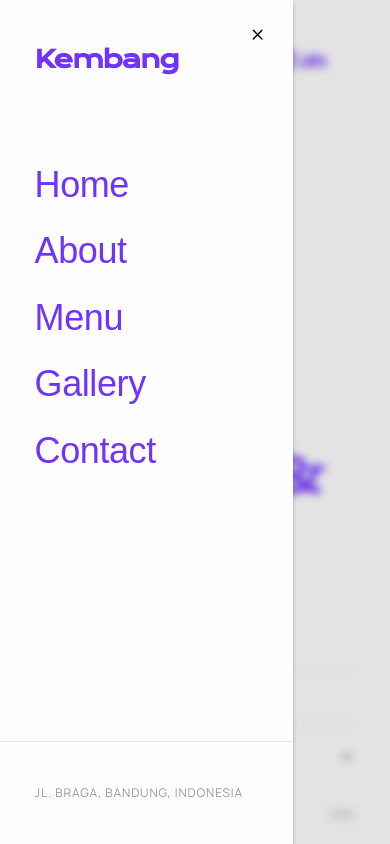
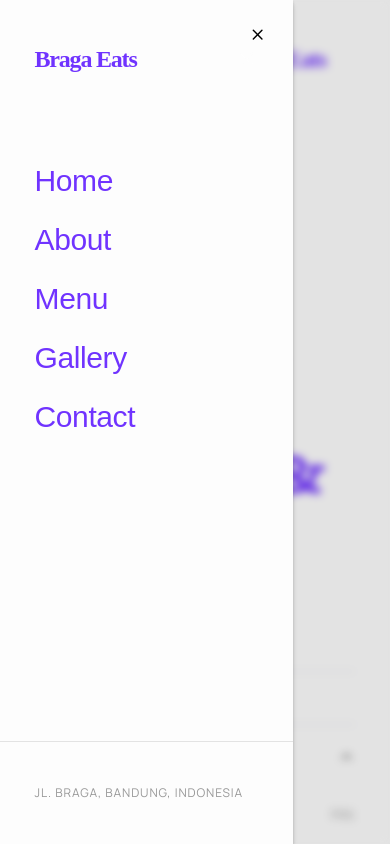
Before and after one commit to rn-abiasa/manguare-fnb-web, a Next.js app: page /menu in a window 390 px wide. Both pictures are taken after a click on the button "Open navigation menu". Shown: the top 844 px of the page. Built offline with nearby package versions, Linux system fonts and the light colour scheme.

Commit message:
Update: brand text size

```diff
--- a/components/ui/mobile-menu.tsx
+++ b/components/ui/mobile-menu.tsx
@@ -18,7 +18,11 @@ const navLinks = [
   { label: "Contact", href: "/contact" },
 ];
 
-export default function MobileMenu({ theme = "dark" }: { theme?: "light" | "dark" }) {
+export default function MobileMenu({
+  theme = "dark",
+}: {
+  theme?: "light" | "dark";
+}) {
   const [open, setOpen] = useState(false);
   const isLight = theme === "light";
 
@@ -38,8 +42,8 @@ export default function MobileMenu({ theme = "dark" }: { theme?: "light" | "dark
       >
         {/* Header */}
         <div className="flex items-center justify-between px-8 py-10">
-          <span className="font-display text-2xl font-bold text-primary tracking-tight">
-            Kembang
+          <span className="font-serif text-2xl font-bold text-primary tracking-tight">
+            Braga Eats
           </span>
           <SheetClose asChild>
             <button
@@ -57,7 +61,7 @@ export default function MobileMenu({ theme = "dark" }: { theme?: "light" | "dark
             <SheetClose asChild key={link.href}>
               <Link
                 href={link.href}
-                className="text-4xl font-sans font-normal text-primary transition-colors py-2 leading-tight"
+                className="text-3xl font-sans font-normal text-primary transition-colors py-2 leading-tight"
               >
                 {link.label}
               </Link>
--- a/components/ui/navbar.tsx
+++ b/components/ui/navbar.tsx
@@ -69,7 +69,7 @@ function Navbar({ theme = "dark" }: NavbarProps) {
         <div className="flex justify-end items-center gap-5">
           <a
             href="/menu"
-            className={`text-base font-medium hover:opacity-70 transition-opacity ${
+            className={`hidden md:flex text-base font-medium hover:opacity-70 transition-opacity ${
               isLight ? "text-primary" : "text-background"
             }`}
           >
```
